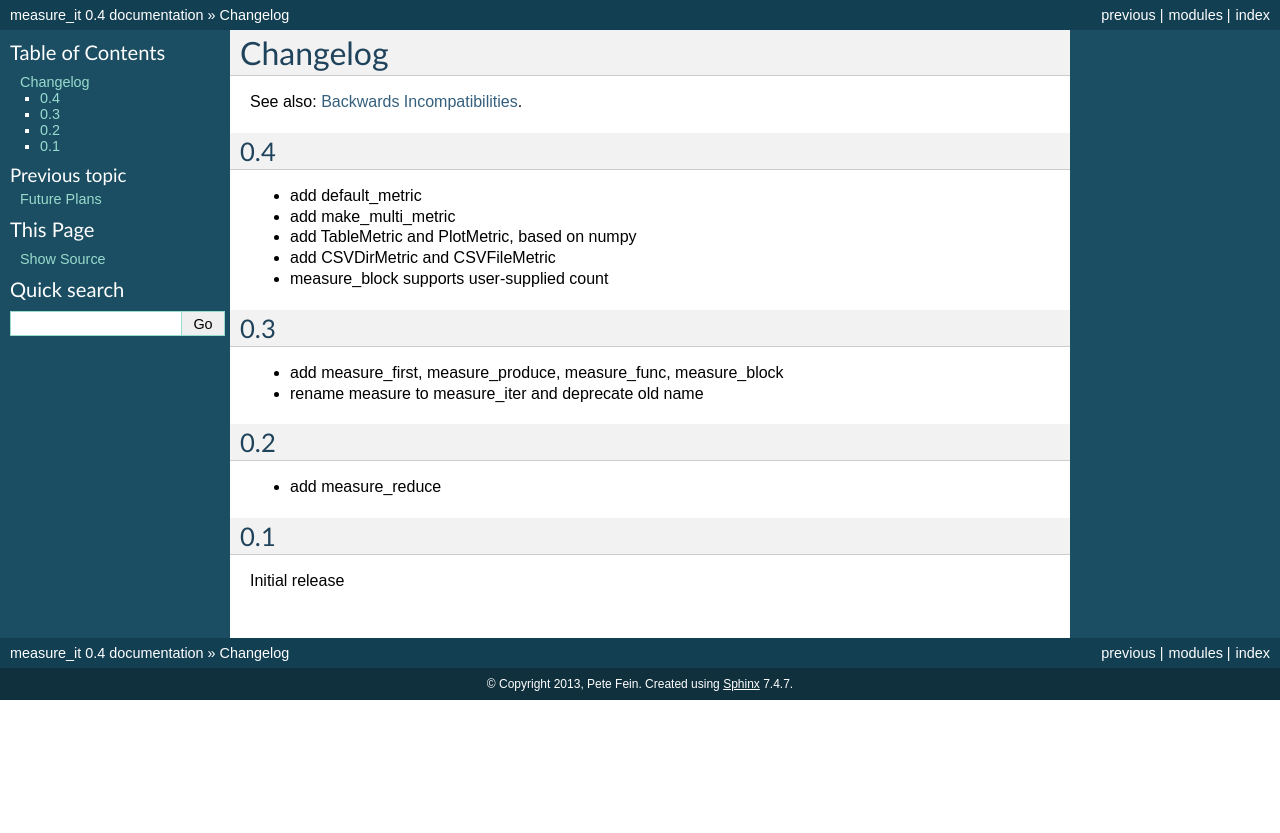
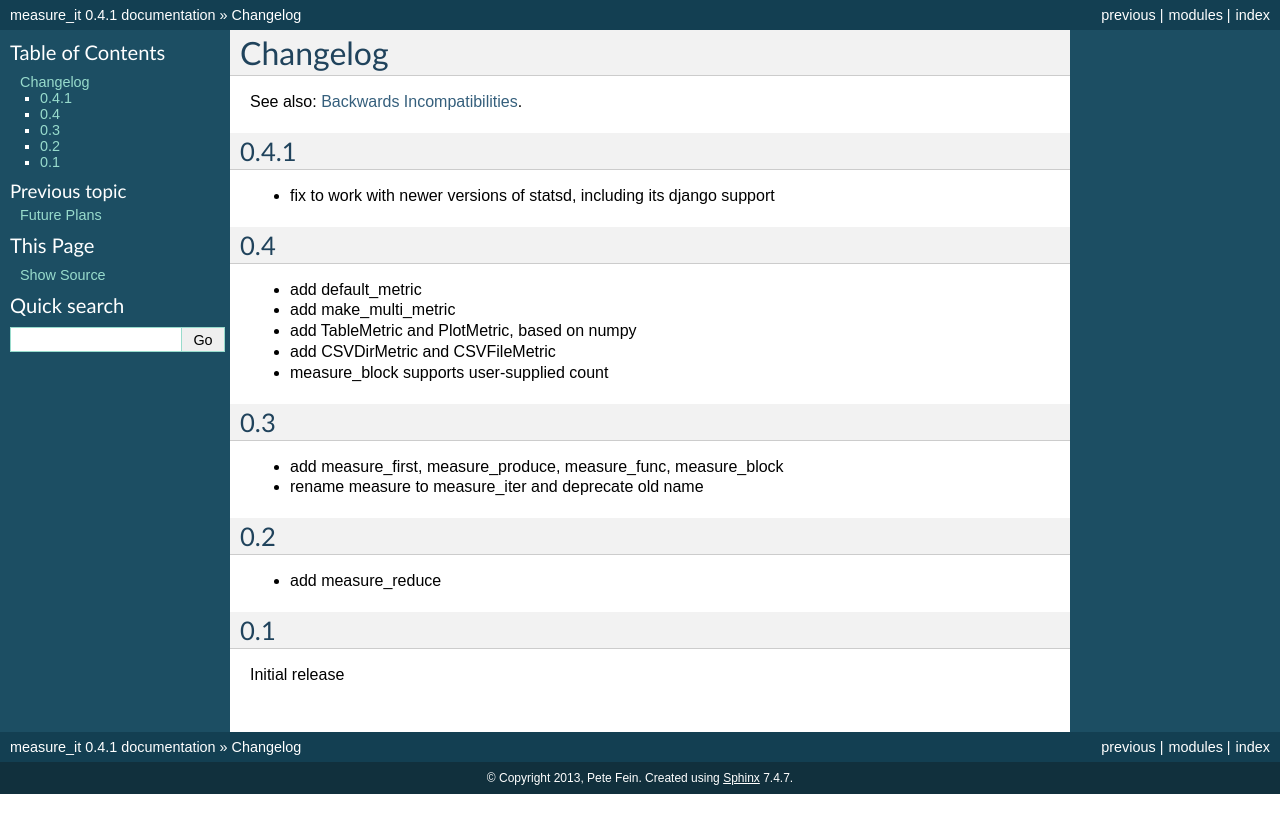
Before and after one commit to wearpants/instrument, a Sphinx documentation site: the page built from doc/changelog.rst, in a window 1280 px wide. Shown: the top 833 px of the page. Built offline with Sphinx 7.4.7, drawn with Linux system fonts in a browser that asks for light colours.

Commit message:
Version bump; fix to work with newer versions of statsd

```diff
--- a/doc/changelog.rst
+++ b/doc/changelog.rst
@@ -1,6 +1,10 @@
 Changelog
 =========
 See also: :doc:`incompatibilities`.
+
+0.4.1
+-----
+* fix to work with newer versions of statsd, including its django support
 
 0.4
 ---
--- a/doc/conf.py
+++ b/doc/conf.py
@@ -48,9 +48,9 @@ copyright = u'2013, Pete Fein'
 # built documents.
 #
 # The short X.Y version.
-version = '0.4'
+version = '0.4.1'
 # The full version, including alpha/beta/rc tags.
-release = '0.4'
+release = '0.4.1'
 
 # The language for content autogenerated by Sphinx. Refer to documentation
 # for a list of supported languages.
--- a/measure_it/__init__.py
+++ b/measure_it/__init__.py
@@ -5,7 +5,7 @@ the above-mentioned 'you' includes the author. :-}
 
 from __future__ import print_function, division
 
-__version__ = '0.4'
+__version__ = '0.4.1'
 
 import time
 from functools import wraps
--- a/setup.py
+++ b/setup.py
@@ -2,7 +2,7 @@
 from setuptools import setup, find_packages
 
 setup(name='measure-it',
-      version="0.4",
+      version="0.4.1",
       description='time and count measurement for iterators and other code',
       author='Pete Fein',
       author_email='pete@wearpants.org',
```
Also changed, not shown: 1 other file.
